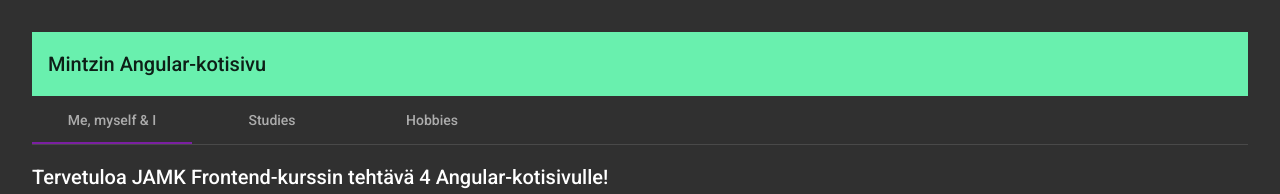
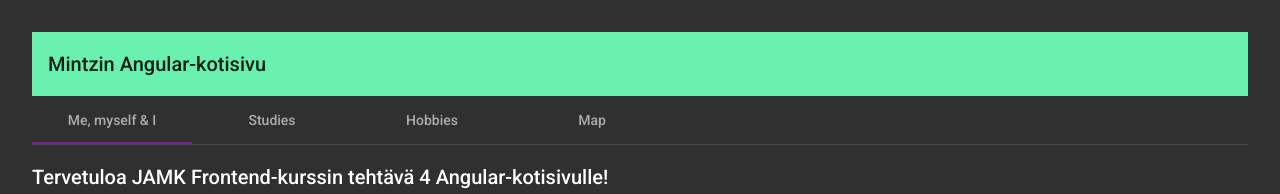
Before and after one commit to MinnaIsokorpi/angular-kotisivu, an Angular app: page /me in a window 1280 px wide. Shown: the top 194 px of the page. Built offline with nearby package versions, Linux system fonts and the light colour scheme; no server answers; what angular-in-memory-web-api would draw is missing.

Commit message:
Kartta aloitettu

```diff
--- a/package.json
+++ b/package.json
@@ -24,7 +24,8 @@
     "angular-in-memory-web-api": "^0.11.0",
     "rxjs": "~6.6.0",
     "tslib": "^2.0.0",
-    "zone.js": "~0.10.2"
+    "zone.js": "~0.10.2",
+    "leaflet": "1.7.1"
   },
   "devDependencies": {
     "@angular-devkit/build-angular": "~0.1100.6",
--- a/src/app/app-routing.module.ts
+++ b/src/app/app-routing.module.ts
@@ -2,6 +2,7 @@ import { NgModule } from '@angular/core';
 import { Routes, RouterModule } from '@angular/router';
 import { from } from 'rxjs';
 import { HobbiesComponent } from './hobbies/hobbies.component';
+import { MapComponent } from './map/map.component';
 import { MeComponent } from './me/me.component';
 import { StudiesComponent } from './studies/studies.component';
 
@@ -11,6 +12,7 @@ const routes: Routes = [
   { path: 'studies', component: StudiesComponent },
   { path: 'hobbies', component: HobbiesComponent },
   { path: '', redirectTo: '/me', pathMatch: 'full' },
+  { path: 'map', component: MapComponent },
 ];
 
 @NgModule({
--- a/src/app/app.module.ts
+++ b/src/app/app.module.ts
@@ -15,6 +15,7 @@ import { BrowserAnimationsModule } from '@angular/platform-browser/animations';
 import { MatTabsModule } from '@angular/material/tabs';
 import { MatToolbarModule } from '@angular/material/toolbar';
 import { MatListModule } from '@angular/material/list';
+import { MapComponent } from './map/map.component';
 
 @NgModule({
   declarations: [
@@ -23,6 +24,7 @@ import { MatListModule } from '@angular/material/list';
     NavbarComponent,
     MeComponent,
     HobbiesComponent,
+    MapComponent,
   ],
   imports: [
     BrowserModule,
--- /dev/null
+++ b/src/app/map/map.component.html
@@ -0,0 +1 @@
+<p>map works!</p>
--- /dev/null
+++ b/src/app/map/map.component.ts
@@ -0,0 +1,15 @@
+import { Component, OnInit } from '@angular/core';
+
+@Component({
+  selector: 'app-map',
+  templateUrl: './map.component.html',
+  styleUrls: ['./map.component.css']
+})
+export class MapComponent implements OnInit {
+
+  constructor() { }
+
+  ngOnInit(): void {
+  }
+
+}
--- a/src/app/navbar/navbar.component.html
+++ b/src/app/navbar/navbar.component.html
@@ -5,4 +5,5 @@
     [active]="stuTab.isActive">Studies</a>
   <a mat-tab-link routerLink="/hobbies" routerLinkActive #hobTab="routerLinkActive"
     [active]="hobTab.isActive">Hobbies</a>
+  <a mat-tab-link routerLink="/map" routerLinkActive #hobTab="routerLinkActive" [active]="hobTab.isActive">Map</a>
 </nav>
```
Also changed, not shown: src/app/map/map.component.css (added), 2 other files (tests, documents, lock files or other folders).
